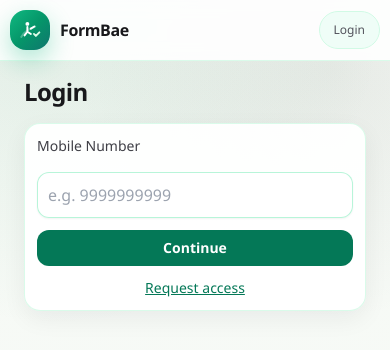
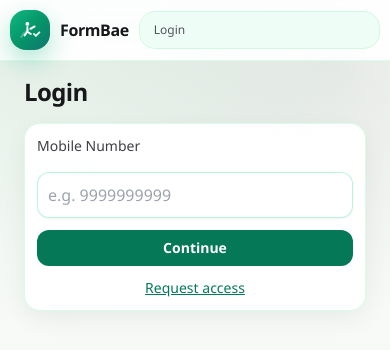
Before and after one commit to SHARUQ007/formbae, a Next.js app: page /login in a window 390 px wide. Shown: the top 350 px of the page. Built offline with nearby package versions, Linux system fonts and the light colour scheme; no server answers.

Commit message:
Show full navbar tabs on mobile with wrapped layout

```diff
--- a/app/layout.tsx
+++ b/app/layout.tsx
@@ -19,7 +19,10 @@ export default async function RootLayout({ children }: { children: ReactNode })
   const userAvatar = user?.role === "user" ? userProfile?.avatarIcon || DEFAULT_AVATAR_ICON_ID : "";
   const homeHref = user?.role === "admin" ? "/admin/dashboard" : user?.role === "trainer" ? "/trainer/dashboard" : userOnboarded ? "/app/today" : "/app/onboarding";
   const navLinkClass =
-    "inline-flex shrink-0 items-center rounded-full px-2.5 py-1.5 text-xs font-medium text-zinc-600 transition-colors hover:bg-white hover:text-emerald-800 sm:px-3 sm:text-sm";
+    "inline-flex items-center rounded-full px-2.5 py-1.5 text-xs font-medium text-zinc-600 transition-colors hover:bg-white hover:text-emerald-800 sm:px-3 sm:text-sm";
+  const navClass = user
+    ? "order-3 w-full sm:order-none sm:w-auto sm:flex-1 sm:justify-end"
+    : "flex flex-1 justify-end";
 
   const navLinks: Array<{ href: string; label: string }> = !user
     ? [{ href: "/login", label: "Login" }]
@@ -46,12 +49,12 @@ export default async function RootLayout({ children }: { children: ReactNode })
     <html lang="en" suppressHydrationWarning>
       <body suppressHydrationWarning>
         <header className="sticky top-0 z-40 border-b border-emerald-100/80 bg-white/90 backdrop-blur">
-          <div className="mx-auto flex max-w-6xl items-center gap-2.5 px-2.5 py-2.5 sm:gap-3 sm:px-4 sm:py-3">
+          <div className="mx-auto flex max-w-6xl flex-wrap items-center gap-2.5 px-2.5 py-2.5 sm:flex-nowrap sm:gap-3 sm:px-4 sm:py-3">
             <div className="shrink-0">
               <BrandLogo href={homeHref} />
             </div>
-            <nav className="flex flex-1 justify-end overflow-x-auto [scrollbar-width:none] [&::-webkit-scrollbar]:hidden">
-              <div className="inline-flex min-w-max items-center gap-1 rounded-full border border-emerald-100 bg-emerald-50/80 p-1">
+            <nav className={`flex ${navClass}`}>
+              <div className="flex w-full flex-wrap items-center gap-1 rounded-2xl border border-emerald-100 bg-emerald-50/80 p-1 sm:w-auto sm:min-w-max sm:flex-nowrap sm:rounded-full">
                 {navLinks.map((link) => (
                   <Link key={link.href} href={link.href} className={navLinkClass}>
                     {link.label}
```
